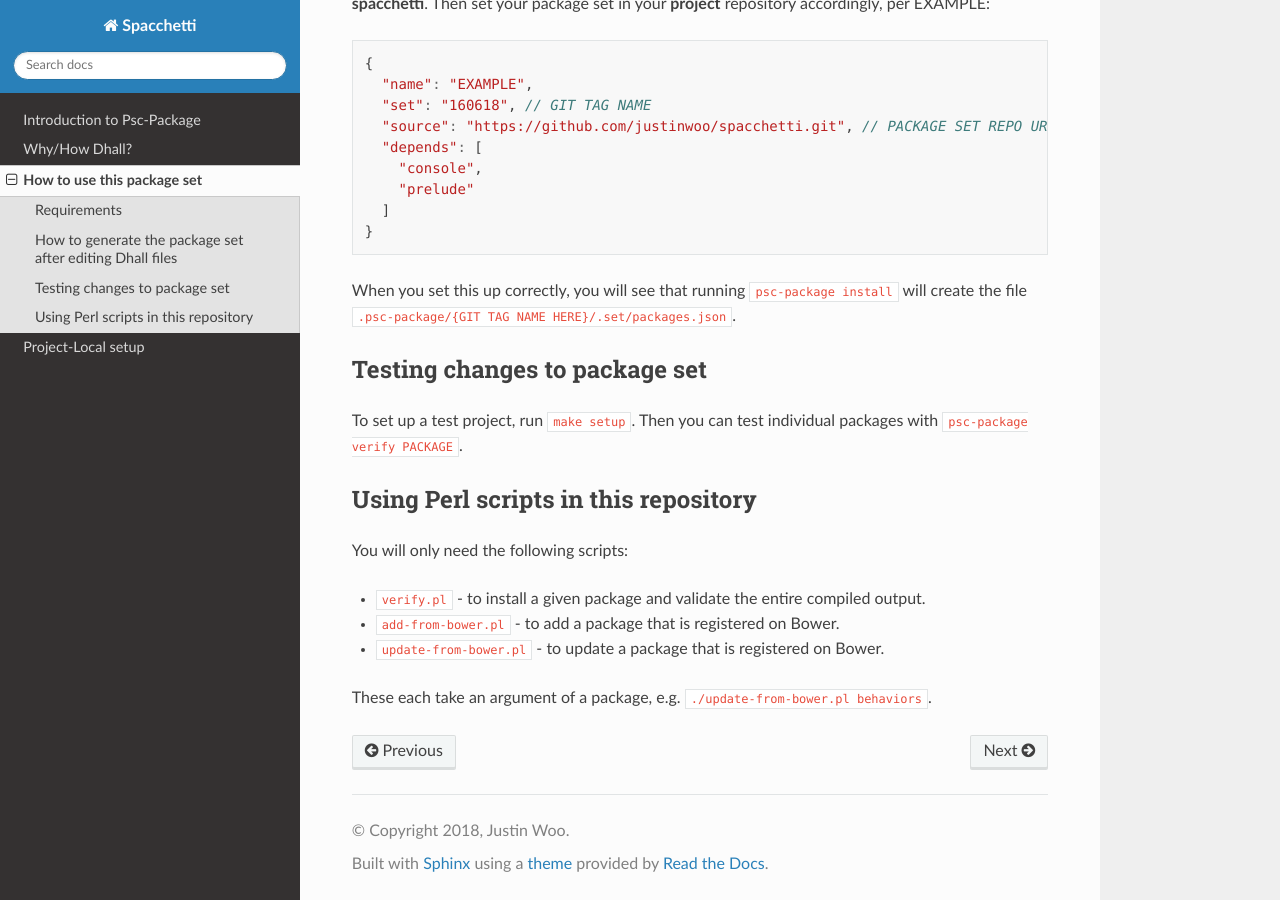
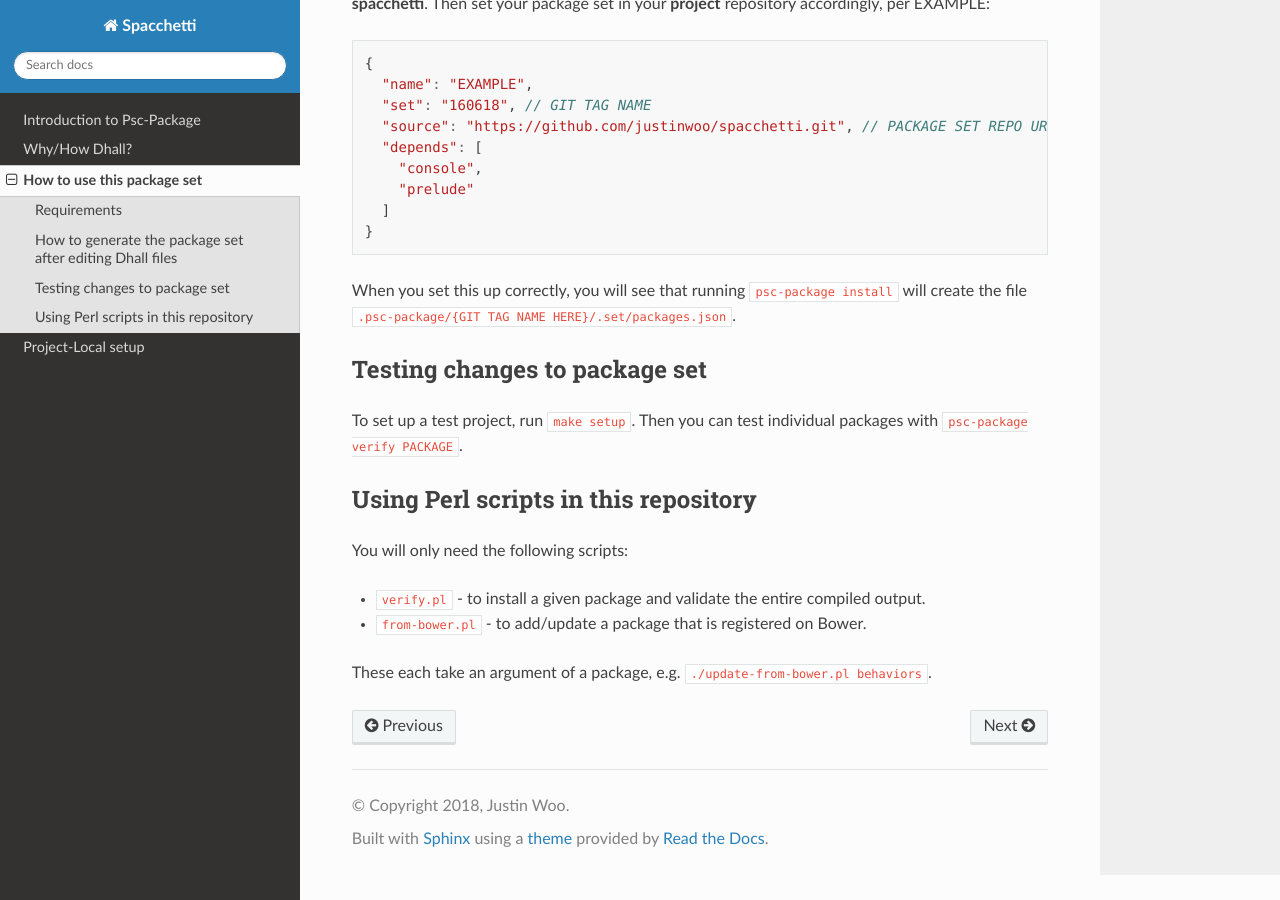
Before and after one commit to spacchetti/spacchetti, a Sphinx documentation site: the page built from docs/working.md, in a window 1280 px wide and 900 px high, scrolled down 889 px. Built offline with Sphinx 7.4.7 and the Read the Docs theme 2.0.0, drawn with Linux system fonts in a browser that asks for light colours.

Commit message:
merge add/update from bower on simple heuristics
add redux devtools

```diff
--- a/docs/working.md
+++ b/docs/working.md
@@ -51,8 +51,6 @@ You will only need the following scripts:
 
 * `verify.pl` - to install a given package and validate the entire compiled output.
 
-* `add-from-bower.pl` - to add a package that is registered on Bower.
-
-* `update-from-bower.pl` - to update a package that is registered on Bower.
+* `from-bower.pl` - to add/update a package that is registered on Bower.
 
 These each take an argument of a package, e.g. `./update-from-bower.pl behaviors`.
```
Also changed, not shown: README.md (+1 -3 lines), packages.json (+10 -0 lines), 4 other files.
